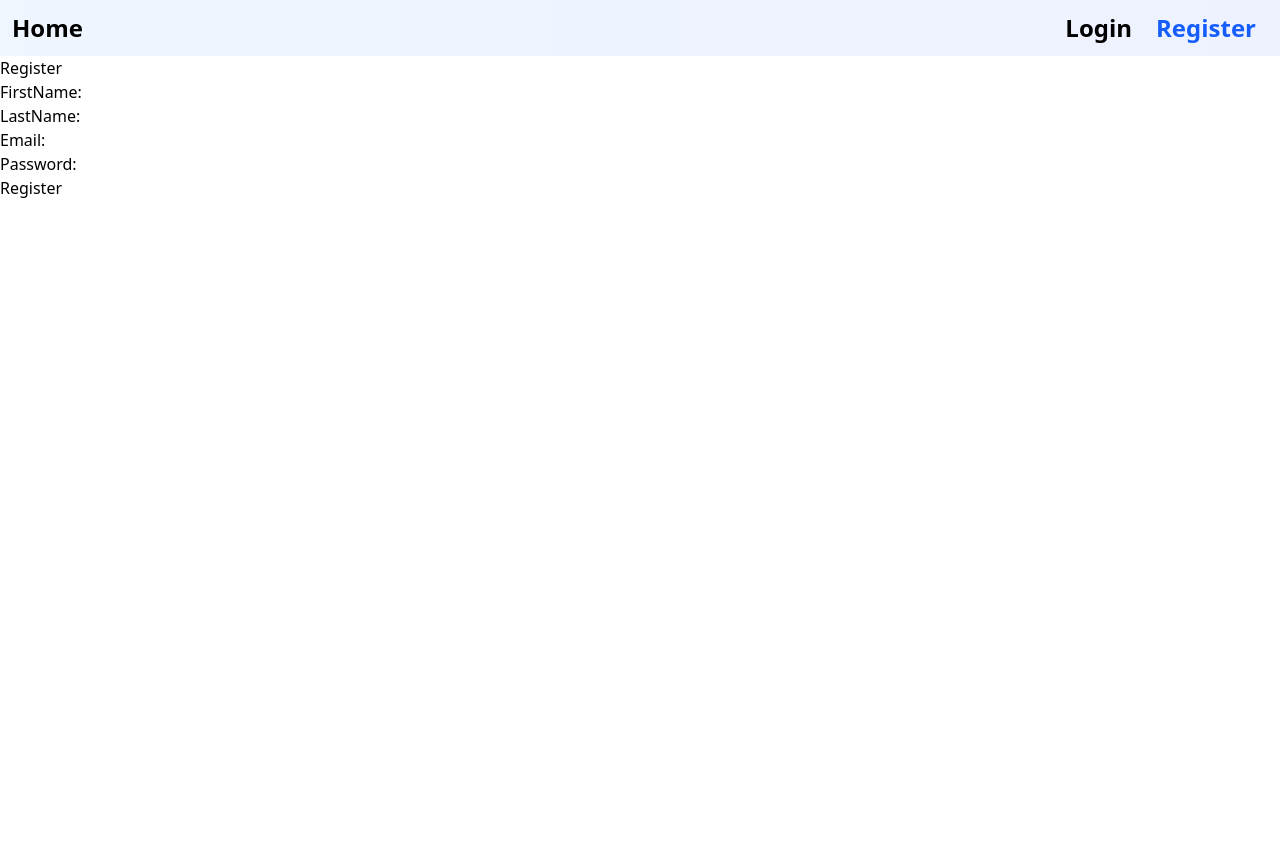
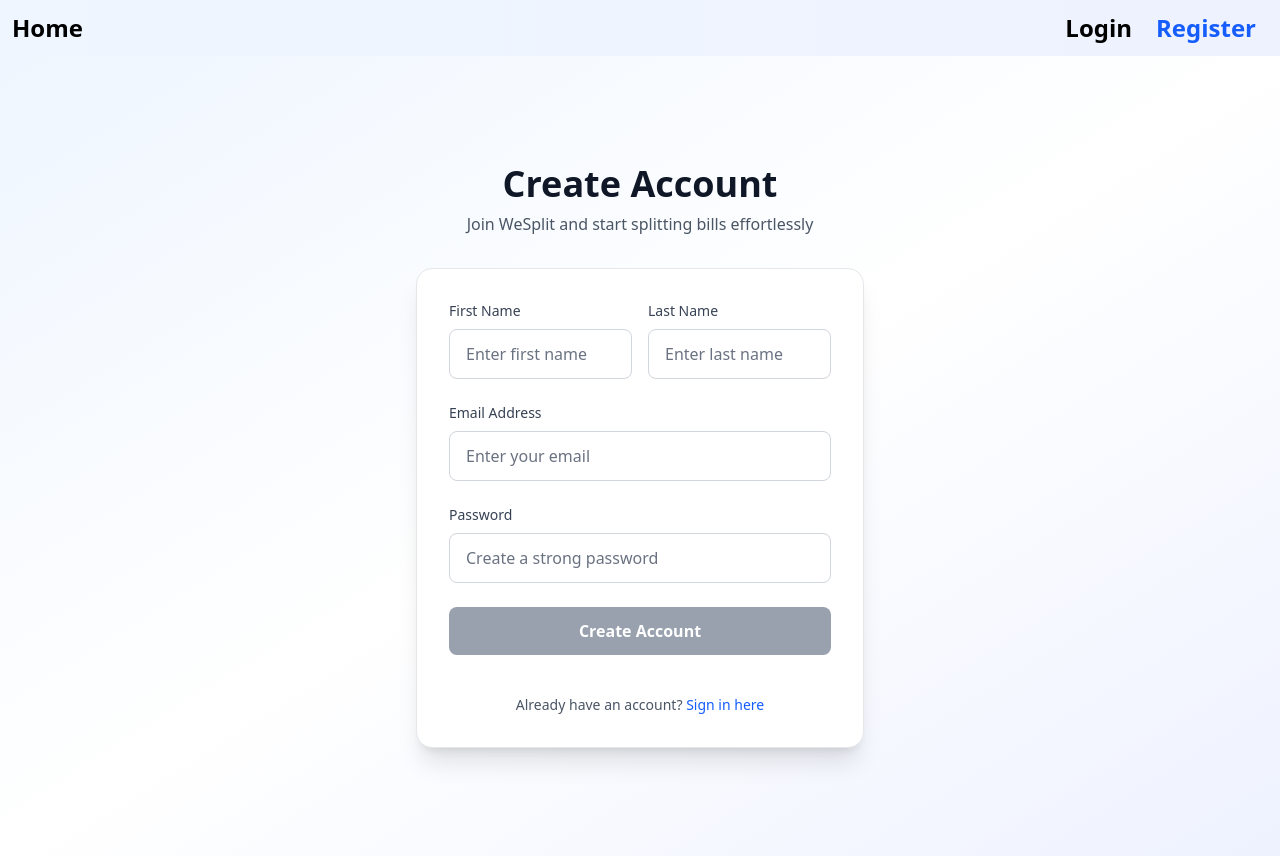
Before and after one commit to Shaurya-GitH/WeSplit-Frontend, a React (Vite) app: page /register in a window 1280 px wide. Before the commit the page ends 800 px from the top, so only its background shows below. Built offline with nearby package versions, Linux system fonts and the light colour scheme.

Commit message:
Register page completed

```diff
--- a/src/components/PasswordRequirements.jsx
+++ b/src/components/PasswordRequirements.jsx
@@ -1,15 +1,39 @@
 const PasswordRequirements=({showRequirements,validatePassword})=>{
     return (
         <div>
-            {showRequirements?
-                <ul>
-                    <li className={validatePassword.oneDigit?"text-success":"text-danger"}>One digit</li>
-                    <li className={validatePassword.oneLetter?"text-success":"text-danger"}>One letter</li>
-                    <li className={validatePassword.oneSpecial?"text-success":"text-danger"}>One special character</li>
-                    <li className={validatePassword.minimumEight?"text-success":"text-danger"}>Minimum 8 characters</li>
-                </ul>:<></>
-            }
+            {showRequirements ? (
+                <div className="mt-3 p-3 bg-gray-50 border border-gray-200 rounded-md">
+                    <p className="text-sm font-medium text-gray-700 mb-2">Password requirements:</p>
+                    <ul className="space-y-1">
+                        <li className={`text-sm flex items-center ${validatePassword.oneDigit ? "text-green-600" : "text-red-600"}`}>
+                    <span className="mr-2">
+                        {validatePassword.oneDigit ? "✓" : "✗"}
+                    </span>
+                            One digit
+                        </li>
+                        <li className={`text-sm flex items-center ${validatePassword.oneLetter ? "text-green-600" : "text-red-600"}`}>
+                    <span className="mr-2">
+                        {validatePassword.oneLetter ? "✓" : "✗"}
+                    </span>
+                            One letter
+                        </li>
+                        <li className={`text-sm flex items-center ${validatePassword.oneSpecial ? "text-green-600" : "text-red-600"}`}>
+                    <span className="mr-2">
+                        {validatePassword.oneSpecial ? "✓" : "✗"}
+                    </span>
+                            One special character
+                        </li>
+                        <li className={`text-sm flex items-center ${validatePassword.minimumEight ? "text-green-600" : "text-red-600"}`}>
+                    <span className="mr-2">
+                        {validatePassword.minimumEight ? "✓" : "✗"}
+                    </span>
+                            Minimum 8 characters
+                        </li>
+                    </ul>
+                </div>
+            ) : null}
         </div>
+
     )
 }
 export default PasswordRequirements
--- a/src/pages/RegisterPage.jsx
+++ b/src/pages/RegisterPage.jsx
@@ -63,22 +63,147 @@ const RegisterPage=()=>{
     }
 
     return(
-        <div>
-            <h1>Register</h1>
-            <Toggleable state={showError}>
-               <span className={"text-danger"}>
-                   {errorMessage}
-               </span>
-            </Toggleable>
-            <form>
-                FirstName:<input name="firstName" value={formData.firstName} type="text" onInput={handleInput}/><br/>
-                LastName:<input name="lastName" value={formData.lastName} type="text" onInput={handleInput}/><br/>
-                Email:<input name="email" value={formData.email} type="email" onInput={handleInput}/><br/>
-                Password:<input name="password" value={formData.password} type="password" onInput={handleInput} onFocus={()=>setShowRequirements(true)} onBlur={()=>setShowRequirements(false)}/><br/>
-                <PasswordRequirements showRequirements={showRequirements} validatePassword={validatePassword}/>
-                <input onMouseDown={handleRegister} type="submit" value="Register" disabled={!validatePassword.oneSpecial || !validatePassword.oneLetter || !validatePassword.oneDigit || !validatePassword.minimumEight || formData.email==="" || formData.firstName==="" || formData.lastName===""}/>
-            </form>
+        <div className="min-h-screen bg-gradient-to-br from-blue-50 via-white to-indigo-50 flex items-center justify-center px-4 sm:px-6 lg:px-8">
+            <div className="max-w-md w-full space-y-8">
+                {/* Header */}
+                <div className="text-center">
+                    <h1 className="text-3xl md:text-4xl font-bold text-gray-900 mb-2">Create Account</h1>
+                    <p className="text-gray-600 text-sm md:text-base">Join WeSplit and start splitting bills effortlessly</p>
+                </div>
+
+                {/* Error Message */}
+                <Toggleable state={showError}>
+                    <div className="bg-red-50 border border-red-200 rounded-lg p-4 mb-6">
+                        <div className="flex items-center">
+                            <svg className="w-5 h-5 text-red-400 mr-2" fill="currentColor" viewBox="0 0 20 20">
+                                <path fillRule="evenodd" d="M10 18a8 8 0 100-16 8 8 0 000 16zM8.707 7.293a1 1 0 00-1.414 1.414L8.586 10l-1.293 1.293a1 1 0 101.414 1.414L10 11.414l1.293 1.293a1 1 0 001.414-1.414L11.414 10l1.293-1.293a1 1 0 00-1.414-1.414L10 8.586 8.707 7.293z" clipRule="evenodd" />
+                            </svg>
+                            <span className="text-red-800 text-sm font-medium">{errorMessage}</span>
+                        </div>
+                    </div>
+                </Toggleable>
+
+                {/* Registration Form */}
+                <div className="bg-white rounded-2xl shadow-xl border border-gray-200 p-6 md:p-8">
+                    <form className="space-y-6">
+                        {/* Name Fields Row */}
+                        <div className="grid grid-cols-1 sm:grid-cols-2 gap-4">
+                            {/* First Name */}
+                            <div>
+                                <label htmlFor="firstName" className="block text-sm font-medium text-gray-700 mb-2">
+                                    First Name
+                                </label>
+                                <input
+                                    id="firstName"
+                                    name="firstName"
+                                    value={formData.firstName}
+                                    type="text"
+                                    onInput={handleInput}
+                                    className="w-full px-4 py-3 border border-gray-300 rounded-lg focus:ring-2 focus:ring-blue-500 focus:border-blue-500 transition-colors duration-200 text-gray-900 placeholder-gray-500"
+                                    placeholder="Enter first name"
+                                />
+                            </div>
+
+                            {/* Last Name */}
+                            <div>
+                                <label htmlFor="lastName" className="block text-sm font-medium text-gray-700 mb-2">
+                                    Last Name
+                                </label>
+                                <input
+                                    id="lastName"
+                                    name="lastName"
+                                    value={formData.lastName}
+                                    type="text"
+                                    onInput={handleInput}
+                                    className="w-full px-4 py-3 border border-gray-300 rounded-lg focus:ring-2 focus:ring-blue-500 focus:border-blue-500 transition-colors duration-200 text-gray-900 placeholder-gray-500"
+                                    placeholder="Enter last name"
+                                />
+                            </div>
+                        </div>
+
+                        {/* Email */}
+                        <div>
+                            <label htmlFor="email" className="block text-sm font-medium text-gray-700 mb-2">
+                                Email Address
+                            </label>
+                            <input
+                                id="email"
+                                name="email"
+                                value={formData.email}
+                                type="email"
+                                onInput={handleInput}
+                                className="w-full px-4 py-3 border border-gray-300 rounded-lg focus:ring-2 focus:ring-blue-500 focus:border-blue-500 transition-colors duration-200 text-gray-900 placeholder-gray-500"
+                                placeholder="Enter your email"
+                            />
+                        </div>
+
+                        {/* Password */}
+                        <div>
+                            <label htmlFor="password" className="block text-sm font-medium text-gray-700 mb-2">
+                                Password
+                            </label>
+                            <input
+                                id="password"
+                                name="password"
+                                value={formData.password}
+                                type="password"
+                                onInput={handleInput}
+                                onFocus={() => setShowRequirements(true)}
+                                onBlur={() => setShowRequirements(false)}
+                                className="w-full px-4 py-3 border border-gray-300 rounded-lg focus:ring-2 focus:ring-blue-500 focus:border-blue-500 transition-colors duration-200 text-gray-900 placeholder-gray-500"
+                                placeholder="Create a strong password"
+                            />
+                        </div>
+
+                        {/* Password Requirements */}
+                        <PasswordRequirements
+                            showRequirements={showRequirements}
+                            validatePassword={validatePassword}
+                        />
+
+                        {/* Submit Button */}
+                        <button
+                            onMouseDown={handleRegister}
+                            type="submit"
+                            disabled={
+                                !validatePassword.oneSpecial ||
+                                !validatePassword.oneLetter ||
+                                !validatePassword.oneDigit ||
+                                !validatePassword.minimumEight ||
+                                formData.email === "" ||
+                                formData.firstName === "" ||
+                                formData.lastName === ""
+                            }
+                            className={`w-full py-3 px-4 rounded-lg font-semibold text-white transition-all duration-200 ${
+                                (!validatePassword.oneSpecial ||
+                                    !validatePassword.oneLetter ||
+                                    !validatePassword.oneDigit ||
+                                    !validatePassword.minimumEight ||
+                                    formData.email === "" ||
+                                    formData.firstName === "" ||
+                                    formData.lastName === "")
+                                    ? 'bg-gray-400 cursor-not-allowed'
+                                    : 'bg-blue-600 hover:bg-blue-700 focus:ring-4 focus:ring-blue-200 transform hover:-translate-y-0.5 shadow-lg hover:shadow-xl'
+                            }`}
+                        >
+                            Create Account
+                        </button>
+
+                        {/* Login Link */}
+                        <div className="text-center pt-4">
+                            <p className="text-sm text-gray-600">
+                                Already have an account?{' '}
+                                <a href="/login" className="text-blue-600 hover:text-blue-700 font-medium transition-colors duration-200">
+                                    Sign in here
+                                </a>
+                            </p>
+                        </div>
+                    </form>
+                </div>
+
+            </div>
         </div>
+
     )
 }
 export default RegisterPage
```
